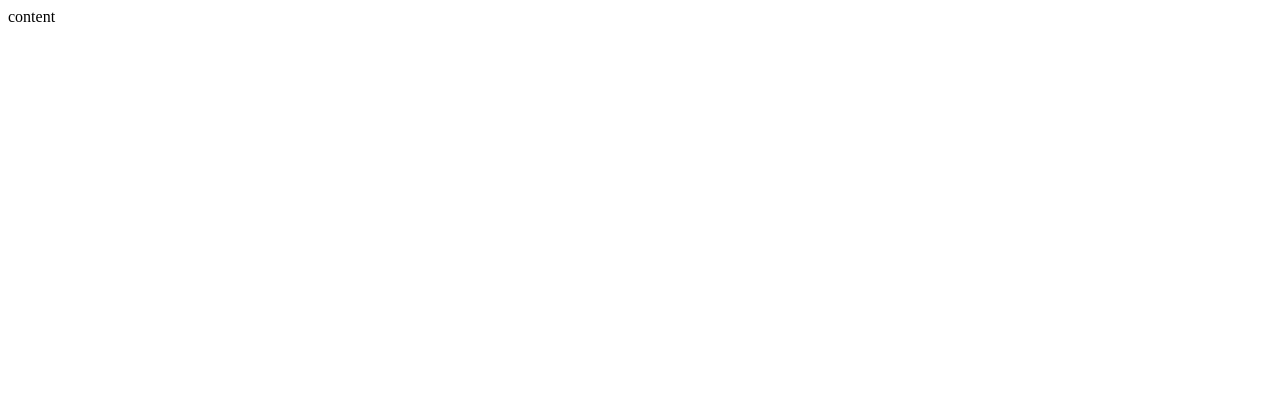
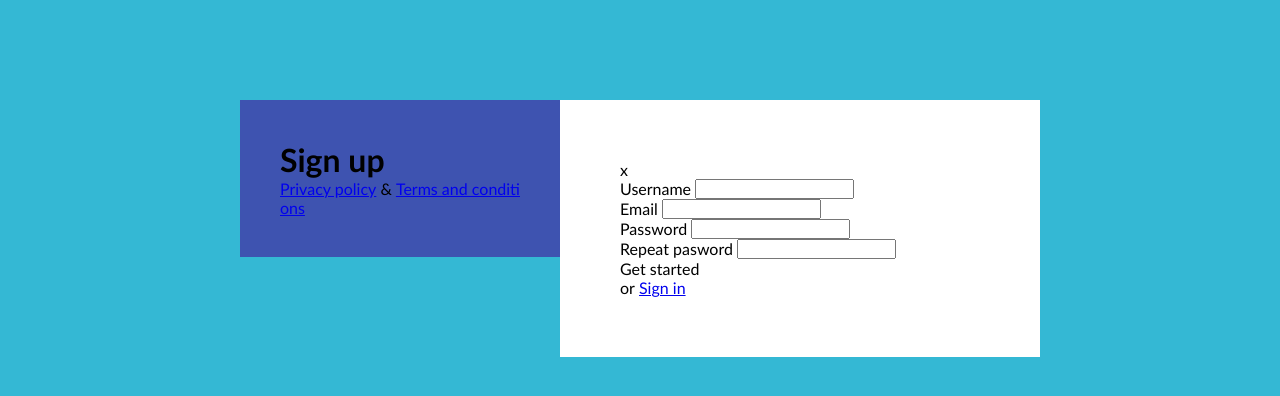
Before and after one commit to mildasuziedelyte/1.4-Sign-up, a plain HTML site: page index.html in a window 1280 px wide. Drawn offline with Linux system fonts and the light colour scheme.

Commit message:
structure update

```diff
--- a/index.html
+++ b/index.html
@@ -4,8 +4,45 @@
     <meta charset="UTF-8">
     <meta name="viewport" content="width=device-width, initial-scale=1.0">
     <title>Sign up</title>
+    <link rel="stylesheet" href="./main.css">
 </head>
+
 <body>
-    content
+    <main class="container">
+        <div class="left-column">
+            <h1 class="title">Sign up</h1>
+            <footer class="footer">
+                <a class="link" href="#">Privacy policy</a>
+                <span class="amp">&amp;</span>
+                <a class="link" href="#">Terms and conditions</a>
+            </footer>
+        </div>
+        <div class="right-column">
+            <div class="close">x</div>
+            <form class="form">
+                <div class="form-row">
+                    <label for="username">Username</label>
+                    <input id="username" type="text">
+                </div>
+                <div class="form-row">
+                    <label for="email">Email</label>
+                    <input id="email" type="text">
+                </div>
+                <div class="form-row">
+                    <label for="pass">Password</label>
+                    <input id="pass" type="text">
+                </div>
+                <div class="form-row">
+                    <label for="repass">Repeat pasword</label>
+                    <input id="repass" type="text">
+                </div>
+                <div class="form-row">
+                    <div class="btn">Get started</div>
+                    <span class="or">or</span>
+                    <a class="blue-link" href="#">Sign in</a>
+                </div>
+            </form>
+        </div>
+    </main>
 </body>
 </html>
--- /dev/null
+++ b/main.css
@@ -0,0 +1,81 @@
+body,
+body * {
+    margin: 0;
+    padding: 0;
+    vertical-align: top;
+    box-sizing: border-box;
+    font-family: 'Gill Sans', 'Gill Sans MT', Calibri, 'Trebuchet MS', sans-serif;
+    word-break: break-all;
+}
+
+body{
+    background-color: #34B8D4;
+}
+
+    .container{
+        display:inline-block;
+        width: 800px;
+        margin-top:100px;
+        margin-left: calc((100% - 800px)/2);
+
+    }
+
+        .left-column{
+            display:inline-block;
+            float:left;
+            width:40%;
+            background-color: #3E53B0;
+            padding:40px;
+        }
+
+                .title{
+
+                }
+
+                footer{
+
+                }
+
+                    .link{
+
+                    }
+
+                    .amp{
+
+                    }
+
+       .right-column{
+            display:inline-block;
+            float:right;
+            width:60%;
+            background-color:white;
+            padding:60px;
+        }
+
+                .close{
+
+                }
+
+                .form{
+
+                }
+
+                .form-row{
+
+                }
+
+                label{
+
+                }
+
+                input{
+
+                }
+
+                    .or{
+
+                    }
+
+                    .blue-link{
+
+                    }
```
